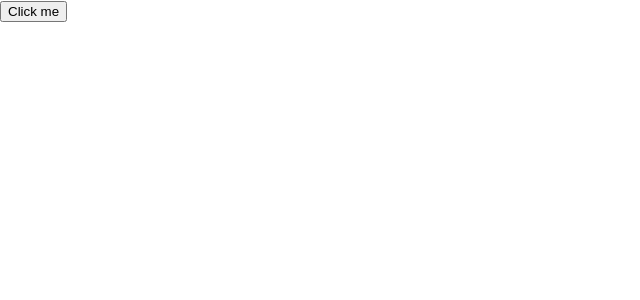
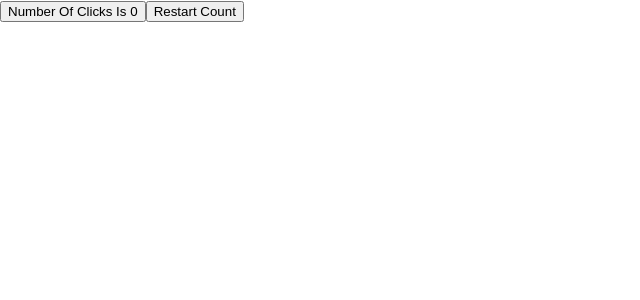
Before and after one commit to mohamedmedhatnabil/React-Roadmap, a React (Create React App) app in the folder info-site/: page / in a window 1280 px wide. Shown: the top 300 px of the page, without its empty margins (0-640 px from the left). Built offline with nearby package versions, Linux system fonts and the light colour scheme.

Commit message:
UseState
 i have a button to handle the times i click it and a restart button to restart the counter

```diff
--- a/info-site/src/App.js
+++ b/info-site/src/App.js
@@ -1,10 +1,19 @@
+import { useState } from 'react';
 export default function MyButton() {
-   const handleClick = handleClick => alert('You clicked me!');
+   const [count, setCount] = useState(0);
+   const handleClick = handleClick => setCount(count+1);
+   const restartCount = restartCount => setCount(0);
 
 
   return (
-    <button onClick={handleClick}>
-      Click me
-    </button>
+    <div>
+      <button onClick={handleClick}>
+        Number Of Clicks Is {count}
+      </button>
+      <button onClick={restartCount}>
+        Restart Count
+      </button>
+    </div>
+
   );
 }
```
